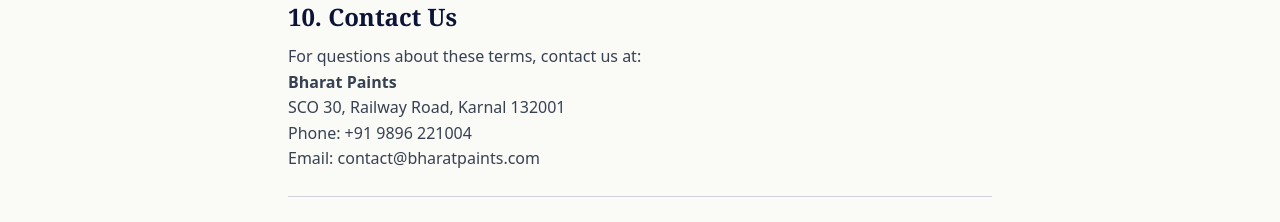
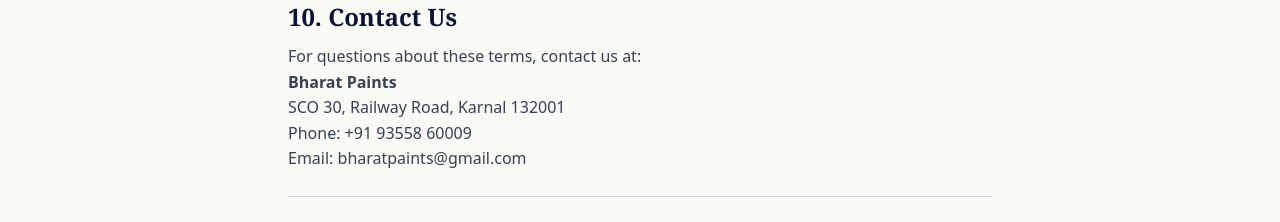
Before and after one commit to bharatpaints-alt/Bharat-Paints-Website, a Next.js app: page /terms in a window 1280 px wide. Shown: the part 1398-1620 px from the top of the page. Built offline with nearby package versions, Linux system fonts and the light colour scheme.

Commit message:
Sync launched website: current contact details, WhatsApp enquiries and GIO link

```diff
--- a/app/terms/page.tsx
+++ b/app/terms/page.tsx
@@ -104,8 +104,8 @@
             <p>
               <strong>Bharat Paints</strong><br/>
               SCO 30, Railway Road, Karnal 132001<br/>
-              Phone: +91 9896 221004<br/>
-              Email: contact@bharatpaints.com
+              Phone: +91 93558 60009<br/>
+              Email: bharatpaints@gmail.com
             </p>
           </div>
 
```
